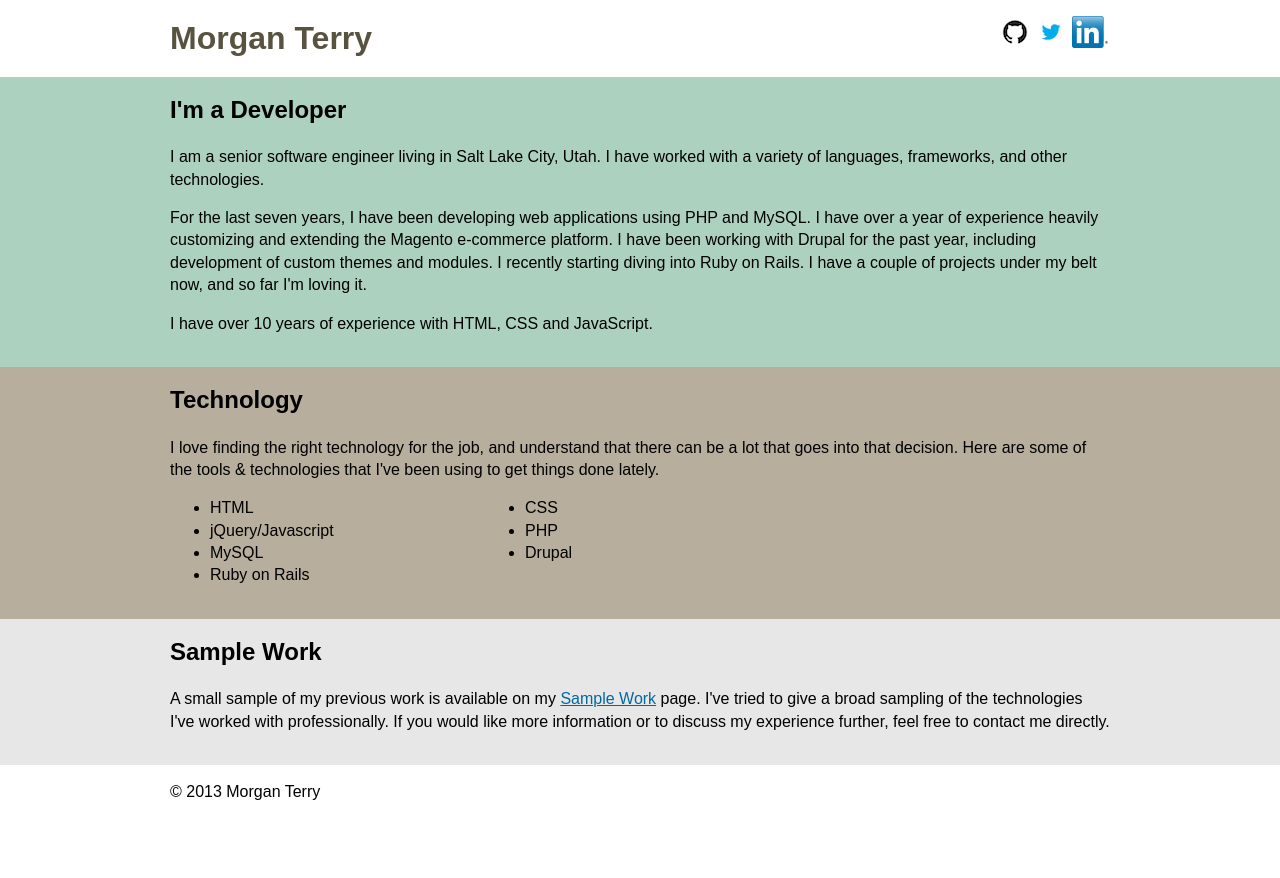
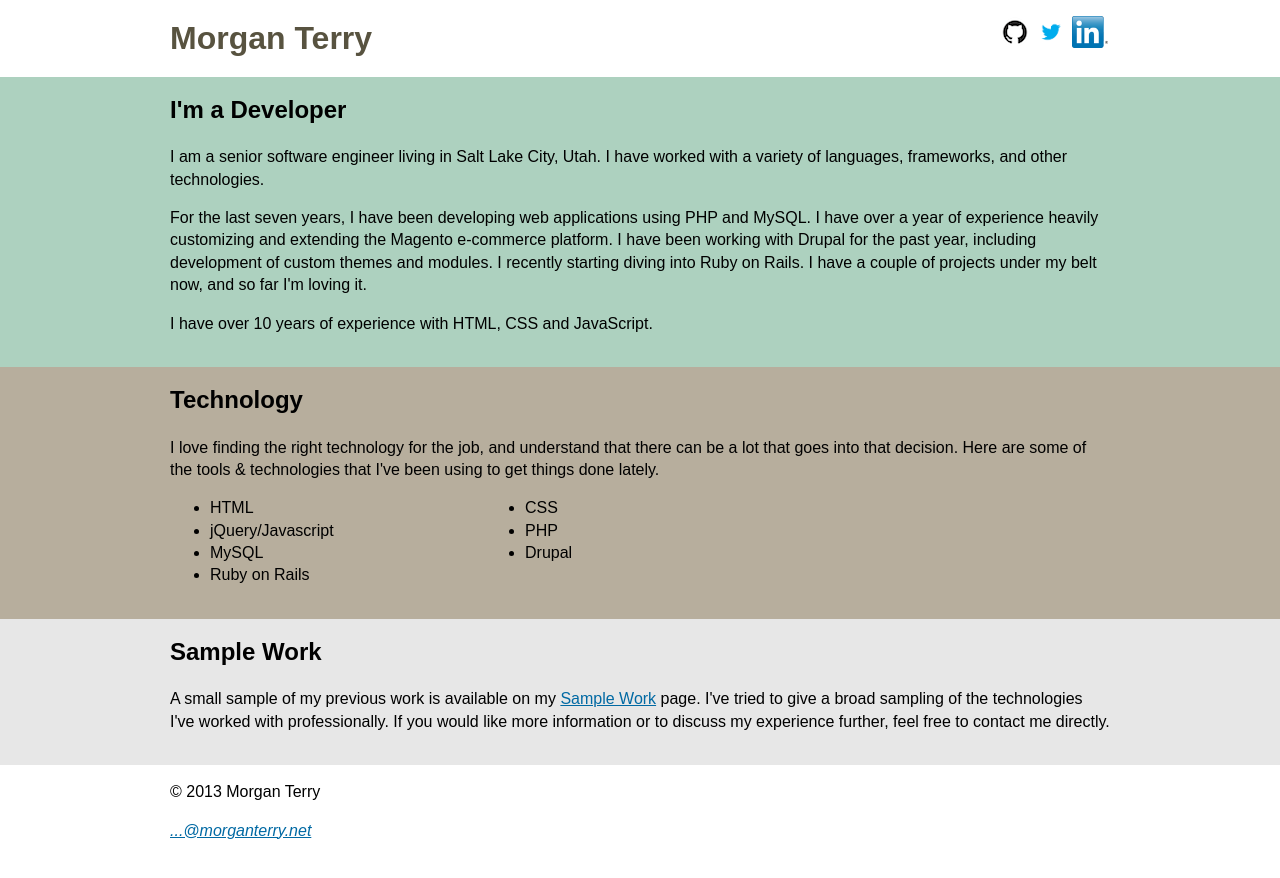
Before and after one commit to localstatic/morganterry.com, a Jekyll site: the page built from index.html, in a window 1280 px wide. Shown: the top 878 px of the page. Built offline with Jekyll 4.4.1, drawn with Linux system fonts in a browser that asks for light colours; nearby versions of some CDN libraries.

Commit message:
Minor markup additions, add email address to footer

```diff
--- a/_layouts/default.html
+++ b/_layouts/default.html
@@ -20,7 +20,7 @@
 			<p class="chromeframe">You are using an <strong>outdated</strong> browser. Please <a href="http://browsehappy.com/">upgrade your browser</a> or <a href="http://www.google.com/chromeframe/?redirect=true">activate Google Chrome Frame</a> to improve your experience.</p>
 			<![endif]-->
 
-			<div class="wrap-outer wrap-outer-0">
+			<div id="wrap-outer-header" class="wrap-outer wrap-outer-0">
 				<header class="wrap">
 					<div class="logo-wrap"><h1><a href="{{ site.baseurl }}">{{ site.name }}</a></h1></div>
 					<div class="header-secondary">
@@ -37,9 +37,16 @@
 				{{ content }}
 			</div>
 
-			<footer>
-				<p>&copy 2013 Morgan Terry</p>
-			</footer>
+			<div id="wrap-outer-footer" class="wrap-outer">
+				<footer>
+					<p>&copy; 2013 Morgan Terry</p>
+					<p>
+						<address>
+							<a href="http://www.google.com/recaptcha/mailhide/d?k=01tv4xDuGjBM74Jqqd1k6JIw==&amp;c=LbS40W3Kq0zylx91XSNjP0fyKCEQDt85gKJ84gj3PyE=" onclick="window.open('http://www.google.com/recaptcha/mailhide/d?k\07501tv4xDuGjBM74Jqqd1k6JIw\75\75\46c\75LbS40W3Kq0zylx91XSNjP0fyKCEQDt85gKJ84gj3PyE\075', '', 'toolbar=0,scrollbars=0,location=0,statusbar=0,menubar=0,resizable=0,width=500,height=300'); return false;" title="Reveal this e-mail address">...@morganterry.net</a>
+						</address>
+					</p>
+				</footer>
+			</div>
 
 			<script src="//ajax.googleapis.com/ajax/libs/jquery/1.9.1/jquery.min.js"></script>
 			<script>window.jQuery || document.write('<script src="js/vendor/jquery-1.9.1.min.js"><\/script>')</script>
```
